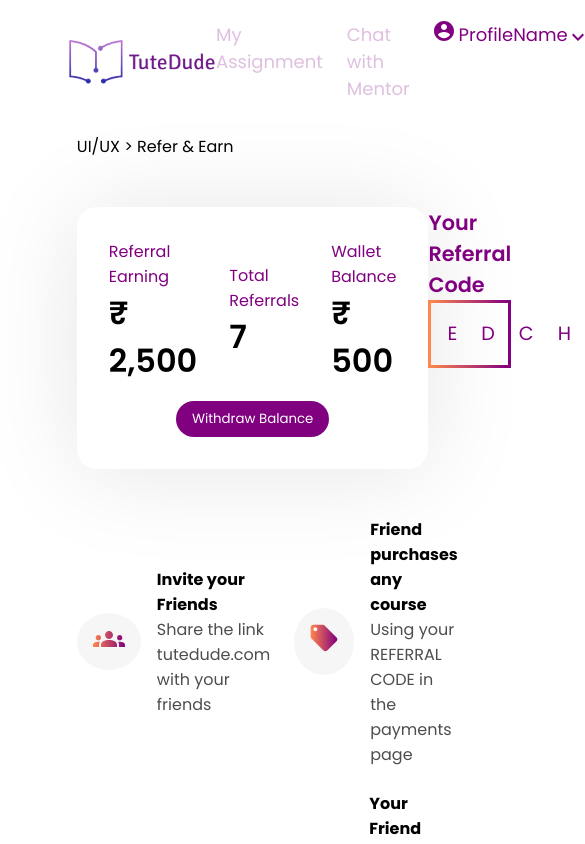
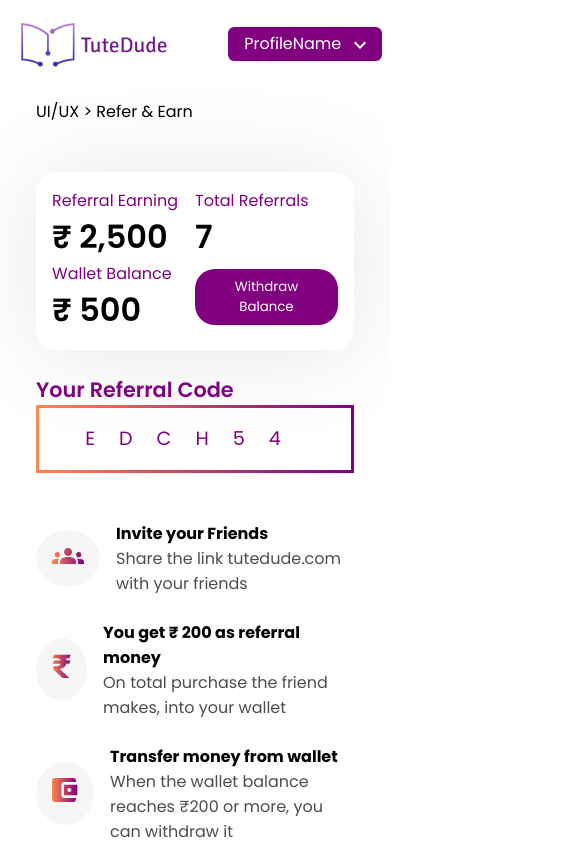
Before and after one commit to ch-mubarak/tutedude, a React (Create React App) app: page /refer in a window 390 px wide. Shown: the top 844 px of the page, 585 px wide, since content can reach past the window. Built offline with nearby package versions, Linux system fonts and the light colour scheme.

Commit message:
add responsive to first page

```diff
--- a/src/App.css
+++ b/src/App.css
@@ -6,3 +6,9 @@
   gap: 2rem;
   padding: 1.3rem 3.5rem;
 }
+
+@media only screen and (max-width: 1000px) {
+  .App {
+    padding: 1.3rem 0.5rem;
+  }
+}
--- a/src/components/BigReferralCode/BigReferralCode.css
+++ b/src/components/BigReferralCode/BigReferralCode.css
@@ -1,6 +1,5 @@
 .big-referral-code {
   display: flex;
-  width: 35%;
   flex-direction: column;
 }
 
--- a/src/components/Earning/Earning.css
+++ b/src/components/Earning/Earning.css
@@ -4,15 +4,16 @@
   background: #ffffff;
   box-shadow: 0px 3px 100px rgba(0, 0, 0, 0.1);
   border-radius: 20px;
-  padding: 2rem;
+  padding: 1rem;
   gap: 1rem;
 }
 
 .earning > div {
-  display: flex;
-  gap: 2rem;
-  justify-content: space-between;
-  align-items: center;
+  display: grid;
+  grid-template-columns: repeat(3, 1fr);
+  grid-template-rows: repeat(2, 1fr);
+  grid-column-gap: 0px;
+  grid-row-gap: 0px;
 }
 
 .earning > div > div > h4 {
@@ -32,6 +33,17 @@
   font-weight: 500;
   padding: 0.5rem 1rem;
   align-self: center;
+  grid-area: 2 / 2 / 3 / 3;
   color: #fff;
   cursor: pointer;
 }
+
+@media only screen and (max-width: 1000px) {
+  .earning > div {
+    display: grid;
+    grid-template-columns: repeat(2, 1fr);
+    grid-template-rows: repeat(2, 1fr);
+    grid-column-gap: 0px;
+    grid-row-gap: 0px;
+  }
+}
--- a/src/components/Earning/Earning.jsx
+++ b/src/components/Earning/Earning.jsx
@@ -17,8 +17,8 @@
           <h4>Wallet Balance</h4>
           <p>₹ 500</p>
         </div>
+        <button className="button">Withdraw Balance</button>
       </div>
-      <button className="button">Withdraw Balance</button>
     </div>
   );
 };
--- a/src/components/HowDoesItWork/HowDoesItWork.css
+++ b/src/components/HowDoesItWork/HowDoesItWork.css
@@ -5,3 +5,10 @@
   grid-auto-flow: column; /* arrange items in columns*/
   grid-gap: 1.5rem /* gap between cells */
 }
+
+@media only screen and (max-width: 1000px) {
+    .how-does-it-work{
+        display: flex;
+        flex-direction: column;
+    }
+}
--- a/src/components/NavBar/NavBar.css
+++ b/src/components/NavBar/NavBar.css
@@ -31,3 +31,22 @@
   width: 10rem;
   cursor: pointer;
 }
+
+.navbar-dropdown {
+  background-color: #800080;
+  color: #fff;
+  display: none;
+  align-items: center;
+  padding: 0.3rem 1rem;
+  gap: 0.8rem;
+  border-radius: 0.4rem;
+}
+
+@media only screen and (max-width: 1000px) {
+  .nav-bar > ul {
+    display: none;
+  }
+  .navbar-dropdown {
+    display: flex;
+  }
+}
--- a/src/components/NavBar/NavBar.jsx
+++ b/src/components/NavBar/NavBar.jsx
@@ -4,6 +4,7 @@
 import { ReactSVG } from "react-svg";
 import user from "../../svg/user.svg";
 import dropdown from "../../svg/dropdown.svg";
+import dropdownWhite from "../../svg/dropdownWhite.svg";
 
 const NavBar = () => {
   return (
@@ -20,6 +21,10 @@
           </div>
         </li>
       </ul>
+      <div className="navbar-dropdown">
+        <span>ProfileName</span>
+        <ReactSVG src={dropdownWhite} />
+      </div>
     </div>
   );
 };
--- a/src/pages/ReferAndEarn/ReferAndEarn.css
+++ b/src/pages/ReferAndEarn/ReferAndEarn.css
@@ -8,9 +8,16 @@
 
 .refer-and-earn > section {
   display: flex;
+  gap:1.5rem;
   justify-content: space-between;
 }
 
 .refer-and-earn > div > a {
   text-decoration: none;
 }
+
+@media only screen and (max-width: 1000px) {
+  .refer-and-earn > section {
+    flex-direction: column;
+  }
+}
```
Also changed, not shown: src/svg/dropdownWhite.svg (added).
